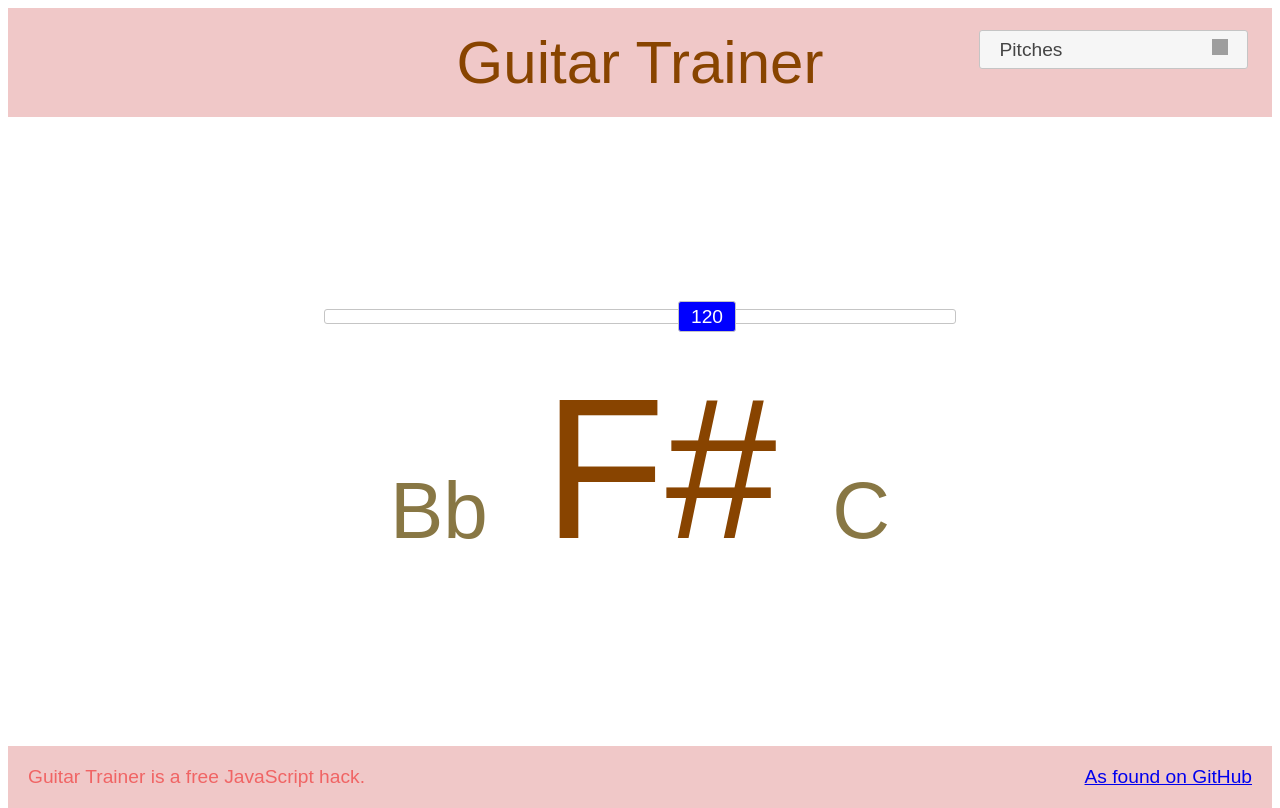
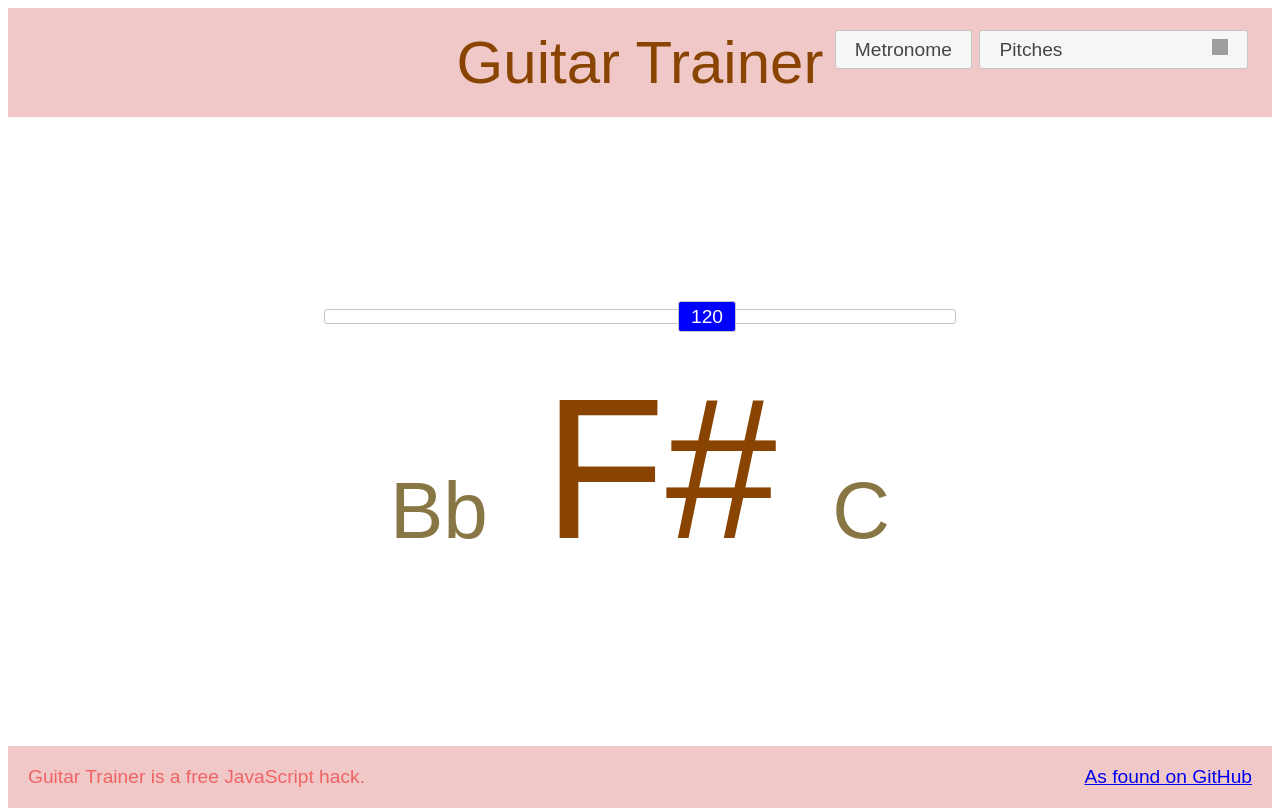
Before and after one commit to matsnyberg/GuitarTrainer, a plain HTML site: page index.html in a window 1280 px wide. Drawn offline with nearby package versions, Linux system fonts and the light colour scheme; files that its build step writes are made by us from their sources; grey boxes are pictures that could not be loaded.

Commit message:
Metronome DONE!

```diff
--- a/index.html
+++ b/index.html
@@ -8,14 +8,18 @@
 	<link rel="stylesheet" href="style.css"/>
 	<script src="https://code.jquery.com/jquery-3.7.1.min.js"></script>
 	<script src="https://code.jquery.com/ui/1.14.1/jquery-ui.js"></script>
+	<script src="https://code.jquery.com/ui/1.14.1/jquery-ui.js"></script>
     </head>
     <body>
 	<div class="wrapper">
 	    <header class="page-header">
 		<div class="page-title">Guitar Trainer</div>
+	    </header>
+	    <main class="page-body">
 		<div class="level-selector">
 		    <form action="#">
 			<fieldset>
+			    <input type="button" value="Metronome" name="metronomeIO" id="metronomeIO">
 			    <select name="speed" id="speed">
 				<option id="pitches" selected="selected">
 				    Pitches
@@ -27,8 +31,7 @@
 			</fieldset>
 		    </form>
 		</div>
-	    </header>
-	    <main class="page-body">
+
 		<div id="tempo" >
 		    <div id="slider">
 			<div id="custom-handle" class="ui-slider-handle"></div>
--- a/script.js
+++ b/script.js
@@ -2,17 +2,31 @@ $(document).ready(function(){
 
 
 
-    var $pitches = ["A", "A#", "B", "C",
+    // Constant declarations
+
+    const $pitches = ["A", "A#", "B", "C",
 		"C#", "D", "D#", "E",
 		    "F", "F#", "G", "G#",
 		    "Bb", "Db", "Eb", "Gb", "Ab"];
 
-    var $sevenths = ["7", "m7", "^", "add9"];
-    var $quali = ["dim7", "dim", "sus", "sus2", "aug"];
+    const $sevenths = ["7", "m7", "^", "add9"];
+    const $quali = ["dim7", "dim", "sus", "sus2", "aug"];
+
+
+
+
+    // Utility functions
+
 
     function die(sides){
 	return Math.floor(Math.random() * ((sides - 1) + 1) + 1);
     }
+
+
+
+
+    // Chord construction functions
+
 
     function getSeventhChord()  {
 	var pitch = $pitches[die($pitches.length) - 1];
@@ -21,20 +35,20 @@ $(document).ready(function(){
     }
 
 
-    var rotate = function() {
+    const rotate = function() {
 	$('span#pitch-left').text($('span#pitch-center').text());
 	$('span#pitch-center').text($('span#pitch-right').text());
 	$('span#pitch-right').text(getItem());
 	metronomeClicks();
     };
 
-    var getPitch = function(){
+    const getPitch = function(){
 	$i = Math.floor(Math.random() * $pitches.length);
 	return $pitches[$i];
     };
 
 
-    var getBasicChord = function() {
+    const getBasicChord = function() {
 	$chord = (getPitch)();
 	if( Math.random() > .5){
 	    $chord = $chord.concat("m");
@@ -43,7 +57,7 @@ $(document).ready(function(){
     };
 
 
-    var getExtendedChord = function() {
+    const getExtendedChord = function() {
 	if( Math.random() > .6 ){
 	    return getSeventhChord();;
 	}
@@ -56,7 +70,7 @@ $(document).ready(function(){
     };
 
 
-    var getAllChord = function() {
+    const getAllChord = function() {
 	if( Math.random() > .75 ){
 	    return getSeventhChord();;
 	}
@@ -77,7 +91,8 @@ $(document).ready(function(){
 
 
 
-    var modes = [
+
+    const modes = [
 	getPitch,
 	getBasicChord,
 	getExtendedChord,
@@ -94,7 +109,6 @@ $(document).ready(function(){
 
 
 
-    console.log("starting...");
     $('span#pitch-right').text(getItem());
     $('span#pitch-center').text(getItem());
     $('span#pitch-left').text(getItem());
@@ -110,9 +124,24 @@ $(document).ready(function(){
     }
 
     var audio = new Audio('click.wav');
+    var metronomeON = 0;
+
+    var metronomeIO = $( "#metronomeIO" ).button();
+
+    $( "#metronomeIO" ).on( "click", function() {
+	if( metronomeON == 0 ) {
+	    metronomeON = 1;
+	} else {
+	    metronomeON = 0;
+	}
+    });
+
+
 
 
     function metronomeClicks() {
+	console.log();
+	if( metronomeON == 1 ) {
 	    var ms = getBPMms();
 	    try {
 		audio.play();
@@ -123,10 +152,10 @@ $(document).ready(function(){
 		}
 	    } catch(err) {}
 	}
+    }
 
 
     var myFunction = function() {
-	console.log("rotate...");
 	(rotate)();
 	setTimeout(myFunction, tempo());
     }
```
Lines whose indentation alone changed are shown as unchanged.
